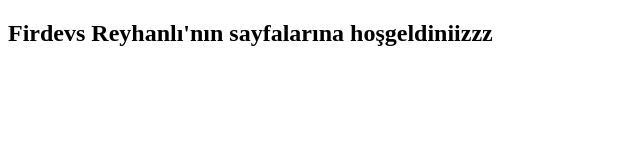
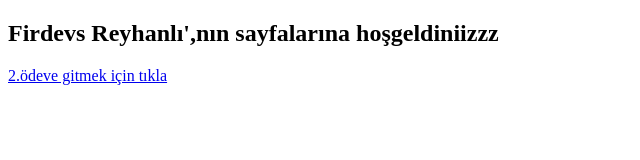
Before and after one commit to firdevsreyhanli195/firdevsreyhanli, a plain HTML site: page index.html in a window 1280 px wide. Shown: the whole page, without its empty margins (0-640 px from the left). Drawn offline with Linux system fonts and the light colour scheme.

Commit message:
Add files via upload

```diff
--- a/index.html
+++ b/index.html
@@ -6,6 +6,7 @@
     <title>Firdevs Reyhanlı'nın sayfaları</title>
 </head>
 <body>
-    <h2>Firdevs Reyhanlı'nın sayfalarına hoşgeldiniizzz</h2>
+    <h2>Firdevs Reyhanlı',nın sayfalarına hoşgeldiniizzz</h2>
+    <a href="sayfam.html">2.ödeve gitmek için tıkla</a>
 </body>
 </html>
```
